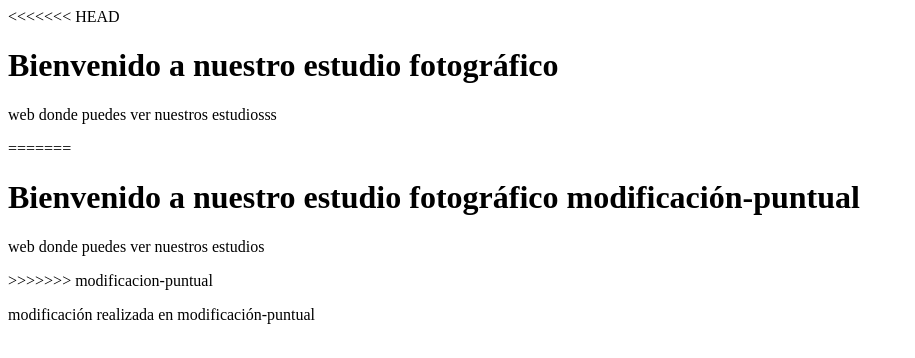
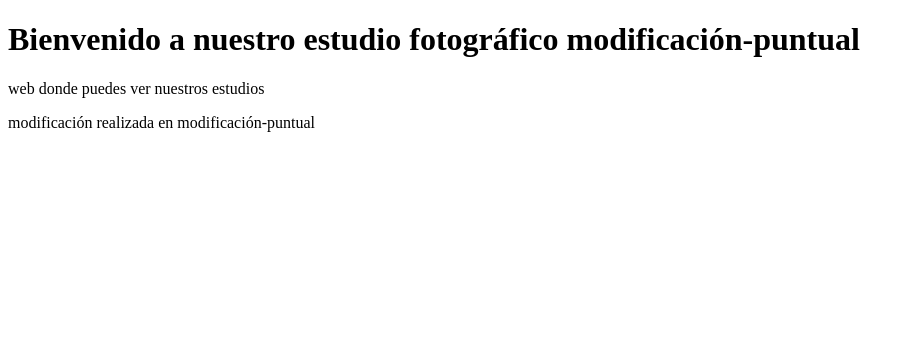
Before and after one commit to velazio/pagina-web, a plain HTML site: page index.html in a window 1280 px wide. Shown: the whole page, without its empty margins (0-915 px from the left). Drawn offline with Linux system fonts and the light colour scheme.

Commit message:
commit master

```diff
--- a/index.html
+++ b/index.html
@@ -5,13 +5,9 @@
         <title>estudio fotográfico fotocol2000</title>
     </head>
     <body>
-<<<<<<< HEAD
-        <h1>Bienvenido a nuestro estudio fotográfico</h1>
-            <p>web donde puedes ver nuestros estudiosss</p>
-=======
+
         <h1>Bienvenido a nuestro estudio fotográfico modificación-puntual</h1>
             <p>web donde puedes ver nuestros estudios</p>
->>>>>>> modificacion-puntual
         <p>modificación realizada en modificación-puntual</p>
     </body>
 </html>
```
